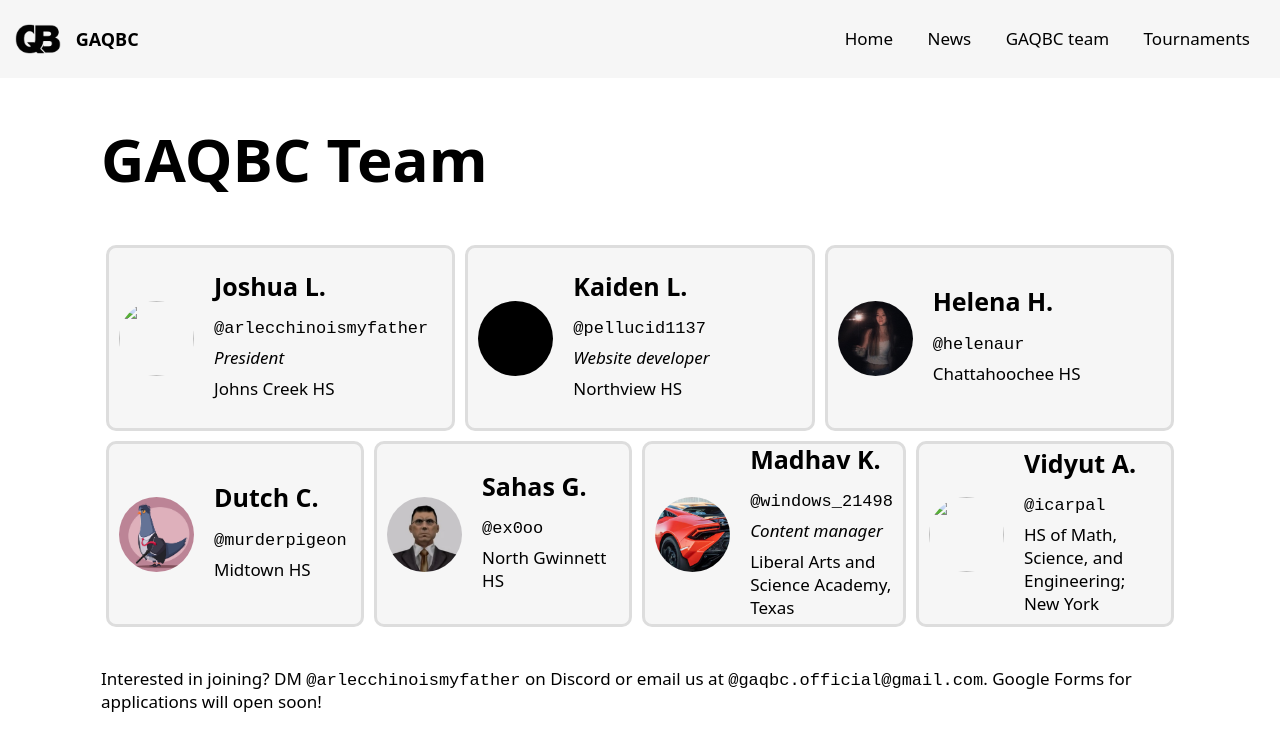
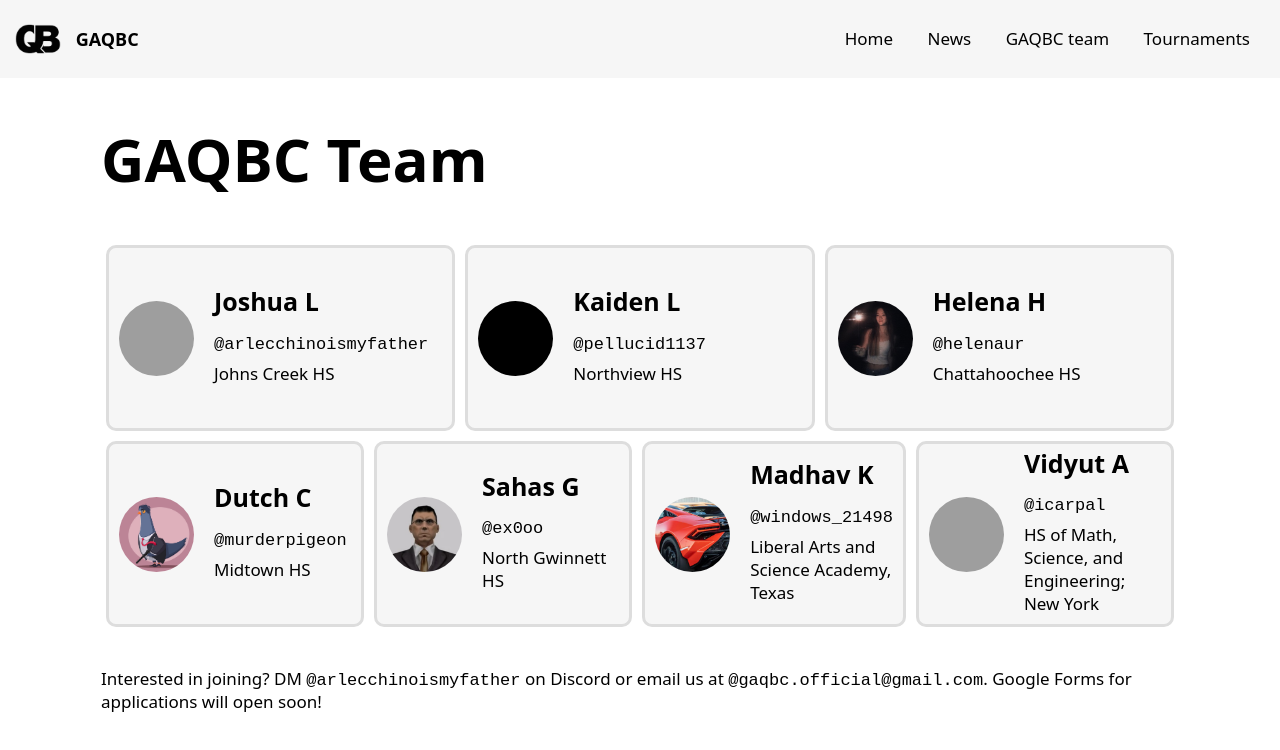
Before and after one commit to GAQBC/GAQBC-website, an Astro site: page /team in a window 1280 px wide. Built offline with nearby package versions, Linux system fonts and the light colour scheme; Astro itself is replaced by a stand-in of ours; grey boxes are pictures that could not be loaded.

Commit message:
move team members to json file

```diff
--- a/package.json
+++ b/package.json
@@ -1,5 +1,5 @@
 {
-  "name": "users-kaidenlee-desktop-gaqbc-website",
+  "name": "gaqbc-website",
   "type": "module",
   "version": "0.0.1",
   "scripts": {
--- /dev/null
+++ b/src/assets/team.json
@@ -0,0 +1,51 @@
+[
+  {
+    "name": "Joshua L",
+    "pfp": "/pfp/Joshua.gif",
+    "discord": "@arlecchinoismyfather",
+    "position": "President",
+    "school": "Johns Creek HS"
+  },
+  {
+    "name": "Kaiden L",
+    "pfp": "/pfp/Kaiden.png",
+    "discord": "@pellucid1137",
+    "position": "",
+    "school": "Northview HS"
+  },
+  {
+    "name": "Helena H",
+    "pfp": "/pfp/Helena.png",
+    "discord": "@helenaur",
+    "position": "",
+    "school": "Chattahoochee HS"
+  },
+  {
+    "name": "Dutch C",
+    "pfp": "/pfp/Dutch.png",
+    "discord": "@murderpigeon",
+    "position": "",
+    "school": "Midtown HS"
+  },
+  {
+    "name": "Sahas G",
+    "pfp": "/pfp/Sahas.png",
+    "discord": "@ex0oo",
+    "position": "",
+    "school": "North Gwinnett HS"
+  },
+  {
+    "name": "Madhav K",
+    "pfp": "/pfp/Madhav.png",
+    "discord": "@windows_21498",
+    "position": "Content manager",
+    "school": "Liberal Arts and Science Academy, Texas"
+  },
+  {
+    "name": "Vidyut A",
+    "pfp": "/pfp/Vidyut.gif",
+    "discord": "@icarpal",
+    "position": "",
+    "school": "HS of Math, Science, and Engineering; New York"
+  }
+]
--- /dev/null
+++ b/src/components/PersonCard.astro
@@ -0,0 +1,15 @@
+---
+const { data } = Astro.props;
+---
+
+<div class="person">
+    <img class="pfp" src={data.pfp}></img>
+    <div class="personinfo">
+        <h1 class="realname">{data.name}</h1>
+        <div class="extrainfo">
+            <p class="username">{data.discord}</p>
+            <p class="position">{data.role}</p>
+            <p class="school">{data.school}</p>
+        </div>
+    </div>
+</div>
--- a/src/pages/index.astro
+++ b/src/pages/index.astro
@@ -10,6 +10,7 @@ import discordicon from '../assets/images/discord.png';
 import contacticon from '../assets/images/contact.svg';
 ---
 <BaseLayout>
+    <main>
         <h1 class="sitetitle">Georgia Quizbowl Community</h1>
         <div class="homeblock">
             <img class="homeimg"></img>
@@ -77,4 +78,16 @@ import contacticon from '../assets/images/contact.svg';
                 </p>
             </div>
         </div>
+    </main>
 </BaseLayout>
+<style>
+    main {
+        padding: 0;
+    }
+    h1 {
+        margin: 10px;
+    }
+    .homeblock {
+        margin: 0;
+    }
+</style>
--- a/src/pages/team.astro
+++ b/src/pages/team.astro
@@ -1,90 +1,17 @@
 ---
-import BaseLayout from '../layouts/BaseLayout.astro';
-import Kaidenpfp from '../assets/images/pfp/Kaiden.png'
-import Joshuapfp from '../assets/images/pfp/Joshua.gif'
-import Helenapfp from '../assets/images/pfp/Helena.png'
-import Dutchpfp from '../assets/images/pfp/Dutch.png'
-import Madhavpfp from '../assets/images/pfp/Madhav.png'
-import Sahaspfp from '../assets/images/pfp/Sahas.png'
-import Vidyutpfp from '../assets/images/pfp/Vidyut.gif'
+import BaseLayout from '../layouts/BaseLayout.astro'
+import PersonCard from '../components/PersonCard.astro'
+import team from '../assets/team.json'
 ---
 
 <BaseLayout>
 <h1 class="pagetitle">GAQBC Team</h1>
 <div class="people">
-    <div class="person">
-        <img class="pfp" src={Joshuapfp.src}></img>
-        <div class="personinfo">
-            <h1 class="realname">Joshua L.</h1>
-            <div class="extrainfo">
-                <p class="username">@arlecchinoismyfather</p>
-                <p class="position">President</p>
-                <p class="school">Johns Creek HS</p>
-            </div>
-        </div>
-    </div>
-    <div class="person">
-        <img class="pfp" src={Kaidenpfp.src}></img>
-        <div class="personinfo">
-            <h1 class="realname">Kaiden L.</h1>
-            <div class="extrainfo">
-                <p class="username">@pellucid1137</p>
-                <p class="position">Website developer</p>
-                <p class="school">Northview HS</p>
-            </div>
-        </div>
-    </div>
-    <div class="person">
-        <img class="pfp" src={Helenapfp.src}></img>
-        <div class="personinfo">
-            <h1 class="realname">Helena H.</h1>
-            <div class="extrainfo">
-                <p class="username">@helenaur</p>
-                <p class="school">Chattahoochee HS</p>
-            </div>
-        </div>
-    </div>
-    <div class="person">
-        <img class="pfp" src={Dutchpfp.src}></img>
-        <div class="personinfo">
-            <h1 class="realname">Dutch C.</h1>
-            <div class="extrainfo">
-                <p class="username">@murderpigeon</p>
-                <p class="school">Midtown HS</p>
-            </div>
-        </div>
-    </div>
-    <div class="person">
-        <img class="pfp" src={Sahaspfp.src}></img>
-        <div class="personinfo">
-            <h1 class="realname">Sahas G.</h1>
-            <div class="extrainfo">
-                <p class="username">@ex0oo</p>
-                <p class="school">North Gwinnett HS</p>
-            </div>
-        </div>
-    </div>
-    <div class="person">
-        <img class="pfp" src={Madhavpfp.src}></img>
-        <div class="personinfo">
-            <h1 class="realname">Madhav K.</h1>
-            <div class="extrainfo">
-                <p class="username">@windows_21498</p>
-                <p class="position">Content manager</p>
-                <p class="school">Liberal Arts and Science Academy, Texas</p>
-            </div>
-        </div>
-    </div>
-    <div class="person">
-        <img class="pfp" src={Vidyutpfp.src}></img>
-        <div class="personinfo">
-            <h1 class="realname">Vidyut A.</h1>
-            <div class="extrainfo">
-                <p class="username">@icarpal</p>
-                <p class="school">HS of Math, Science, and Engineering; New York</p>
-            </div>
-        </div>
-    </div>
+    {
+    team.map((person) => (
+        <PersonCard data={person} />
+    ))
+    }
 </div>
 
 <p>Interested in joining? DM <tt>@arlecchinoismyfather</tt> on Discord or email us at <tt>@gaqbc.official@gmail.com</tt>. Google Forms for applications will open soon!</p>
```
Also changed, not shown: public/favicon.svg (deleted), public/pfp/Dutch.png (renamed from src/assets/images/pfp/Dutch.png), public/pfp/Helena.png (renamed from src/assets/images/pfp/Helena.png), public/pfp/Kaiden.png (renamed from src/assets/images/pfp/Kaiden.png), public/pfp/Madhav.png (renamed from src/assets/images/pfp/Madhav.png), public/pfp/Sahas.png (renamed from src/assets/images/pfp/Sahas.png), 4 other files. Lines whose indentation alone changed are shown as unchanged.
